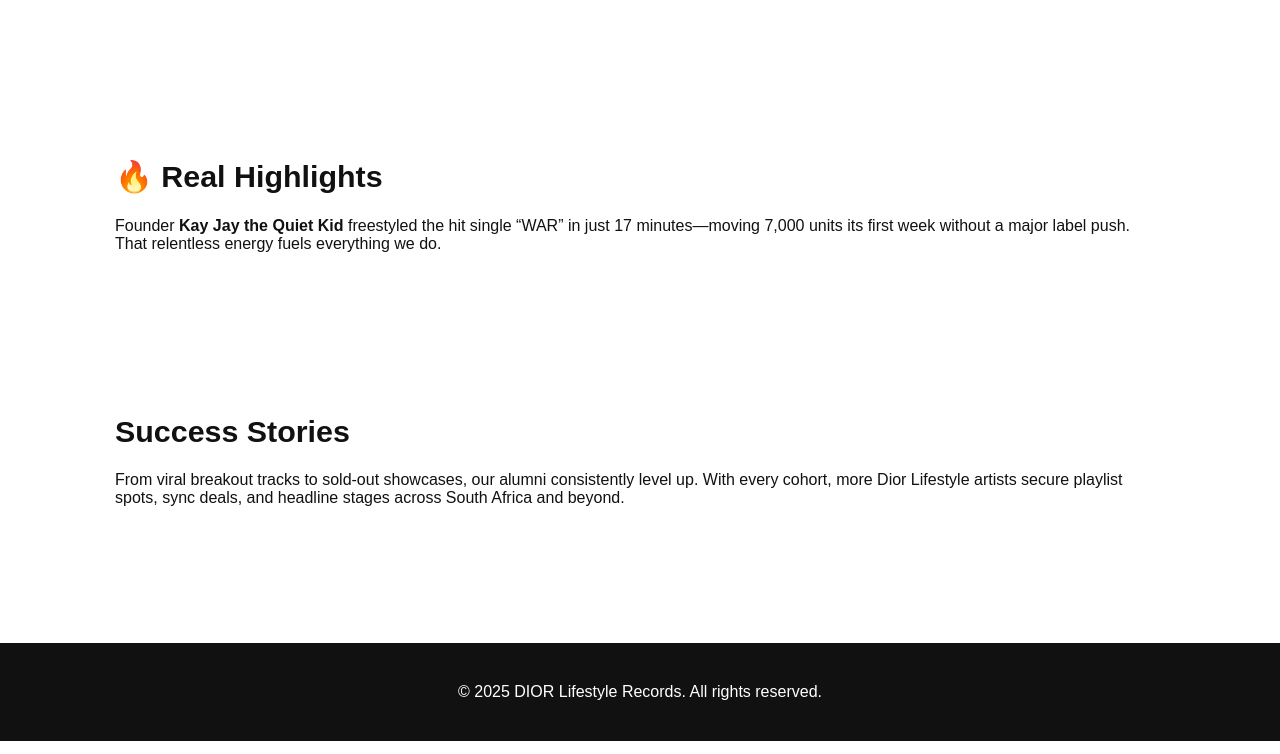
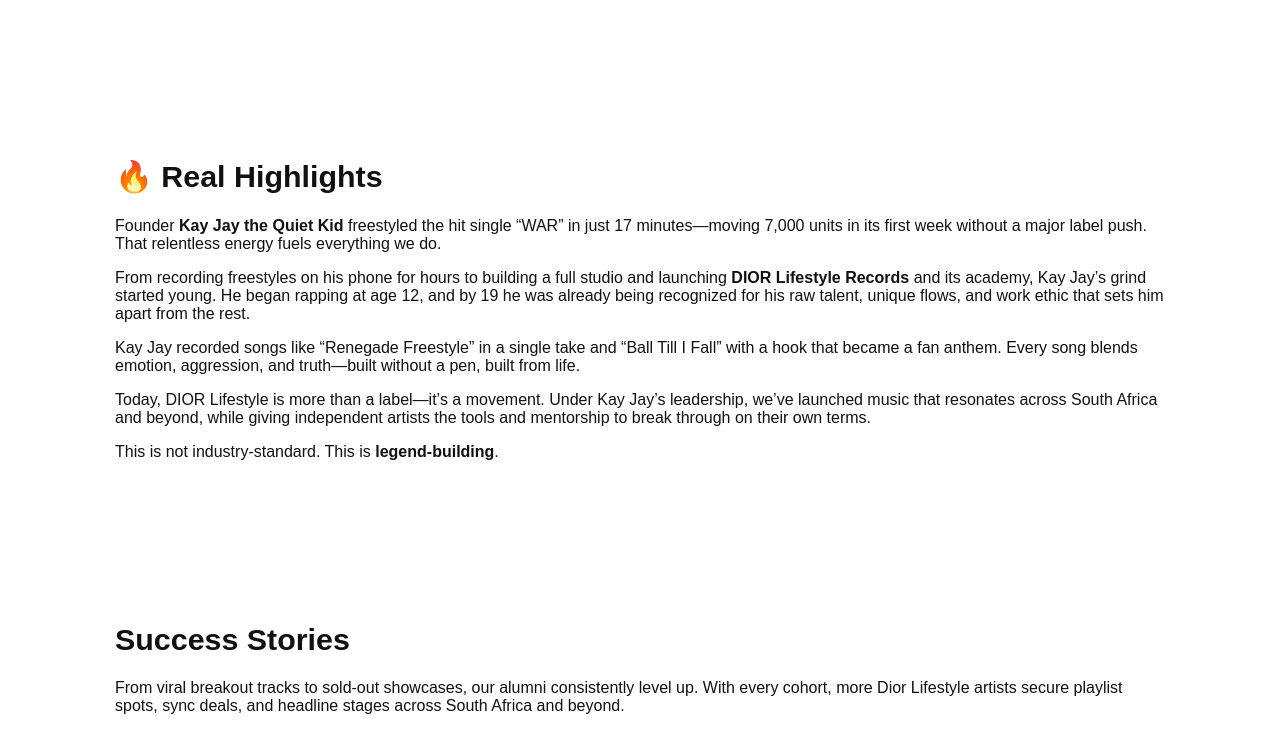
Before and after one commit to AP10202252/Dior-Lifestyle-Records, a plain HTML site: page index.html in a window 1280 px wide. Shown: the part 1826-2580 px from the top of the page. Drawn offline with Linux system fonts and the light colour scheme; a web font is replaced by a local one.

Commit message:
Update index.html

```diff
--- a/index.html
+++ b/index.html
@@ -169,10 +169,14 @@ DIOR Lifestyle Records is where dreams become reality, where talent turns into g
   </section>
 
   <!-- ===== HIGHLIGHTS ===== -->
-  <section class="highlights section-pad reveal">
-    <h2>🔥 Real Highlights</h2>
-    <p>Founder <strong>Kay Jay the Quiet Kid</strong> freestyled the hit single “WAR” in just 17 minutes—moving 7,000 units its first week without a major label push. That relentless energy fuels everything we do.</p>
-  </section>
+<section class="highlights section-pad reveal">
+  <h2>🔥 Real Highlights</h2>
+  <p>Founder <strong>Kay Jay the Quiet Kid</strong> freestyled the hit single “WAR” in just 17 minutes—moving 7,000 units in its first week without a major label push. That relentless energy fuels everything we do.</p>
+  <p>From recording freestyles on his phone for hours to building a full studio and launching <strong>DIOR Lifestyle Records</strong> and its academy, Kay Jay’s grind started young. He began rapping at age 12, and by 19 he was already being recognized for his raw talent, unique flows, and work ethic that sets him apart from the rest.</p>
+  <p>Kay Jay recorded songs like “Renegade Freestyle” in a single take and “Ball Till I Fall” with a hook that became a fan anthem. Every song blends emotion, aggression, and truth—built without a pen, built from life.</p>
+  <p>Today, DIOR Lifestyle is more than a label—it’s a movement. Under Kay Jay’s leadership, we’ve launched music that resonates across South Africa and beyond, while giving independent artists the tools and mentorship to break through on their own terms.</p>
+  <p>This is not industry-standard. This is <strong>legend-building</strong>.</p>
+</section>
 
   <!-- ===== SUCCESS STORIES ===== -->
   <section class="success-stories section-pad reveal">
```
